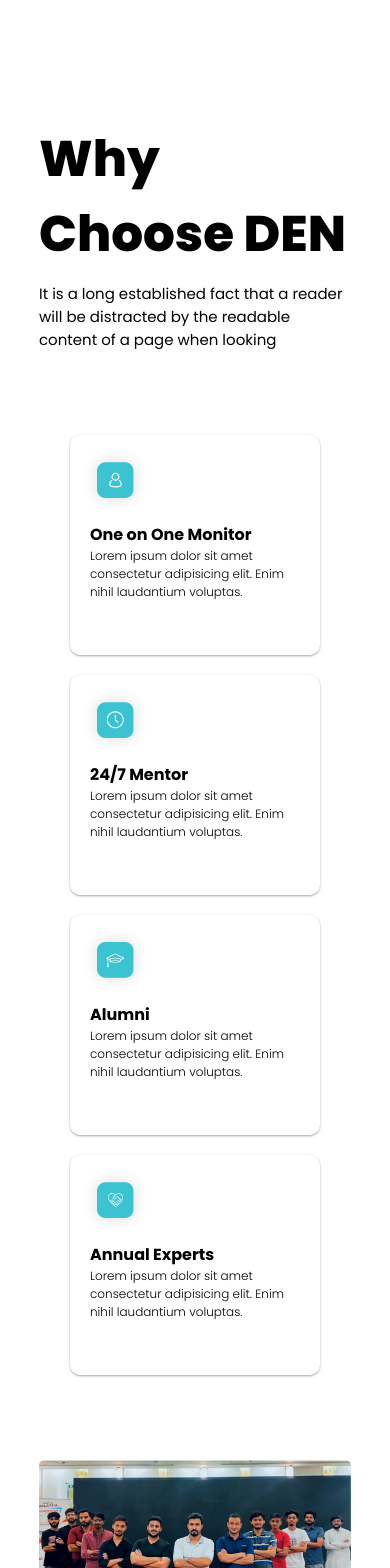
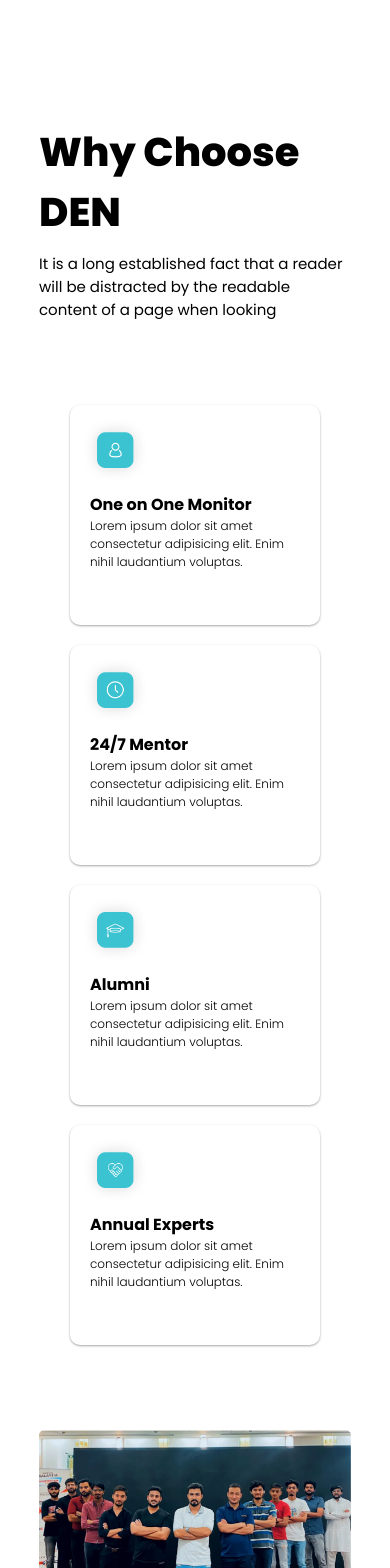
Before and after one commit to oye-hunter/den-landing-page, a React (Create React App) app: page / in a window 390 px wide. Shown: the part 1220-2788 px from the top of the page. Built offline with nearby package versions, Linux system fonts and the light colour scheme.

Commit message:
added responsive landing page

```diff
--- a/src/LandingPage/LandingPage.css
+++ b/src/LandingPage/LandingPage.css
@@ -80,11 +80,11 @@
   height: 40px;
 }
 
-.lp-why-den-section h1 {
+.lp-why-den-section h3 {
   display: flex;
   margin: 20vh 0 10px;
   justify-content: center;
-  font-size: 55px;
+  font-size: 50px;
   font-weight: 780;
 }
 
@@ -120,7 +120,7 @@
   left: -10px; /* change when icon is changed*/
   height: 70px;
 }
-.lp-why-den-section-container h3 {
+.lp-why-den-section-container h4 {
   position: relative; /* change when icon is changed*/
   top: -10px; /* change when icon is changed*/
   font-size: 16px;
@@ -206,8 +206,8 @@
   .lp-why-den-section {
     margin: 0 10vw;
   }
-  .lp-why-den-section h1 {
-    font-size: 50px;
+  .lp-why-den-section h3 {
+    font-size: 40px;
   }
   .lp-why-den-section-main-container {
     flex-direction: column;
--- a/src/LandingPage/LandingPage.jsx
+++ b/src/LandingPage/LandingPage.jsx
@@ -47,7 +47,7 @@ const LandingPage = () => {
         <img src={require('../Assets/gray-strip-logo6.png')} alt="" />
       </div>
       <div className="lp-why-den-section">
-        <h1>Why Choose DEN</h1>
+        <h3>Why Choose DEN</h3>
         <p>
           It is a long established fact that a reader will be distracted by
           the readable content of a page when looking
@@ -55,7 +55,7 @@ const LandingPage = () => {
         <div className="lp-why-den-section-main-container">
           <div className="lp-why-den-section-container">
             <img src={require('../Assets/profile-icon.png')} alt="" />
-            <h3>One on One Monitor</h3>
+            <h4>One on One Monitor</h4>
             <p>
               Lorem ipsum dolor sit amet consectetur adipisicing elit. Enim
               nihil laudantium voluptas.
@@ -64,7 +64,7 @@ const LandingPage = () => {
 
           <div className="lp-why-den-section-container">
             <img src={require('../Assets/watch-icon.png')} alt="" />
-            <h3>24/7 Mentor</h3>
+            <h4>24/7 Mentor</h4>
             <p>
               Lorem ipsum dolor sit amet consectetur adipisicing elit. Enim
               nihil laudantium voluptas.
@@ -73,7 +73,7 @@ const LandingPage = () => {
 
           <div className="lp-why-den-section-container">
             <img src={require('../Assets/grad-hat-icon.png')} alt="" />
-            <h3>Alumni</h3>
+            <h4>Alumni</h4>
             <p>
               Lorem ipsum dolor sit amet consectetur adipisicing elit. Enim
               nihil laudantium voluptas.
@@ -82,7 +82,7 @@ const LandingPage = () => {
 
           <div className="lp-why-den-section-container">
             <img src={require('../Assets/heart-icon.png')} alt="" />
-            <h3>Annual Experts</h3>
+            <h4>Annual Experts</h4>
             <p>
               Lorem ipsum dolor sit amet consectetur adipisicing elit. Enim
               nihil laudantium voluptas.
```
